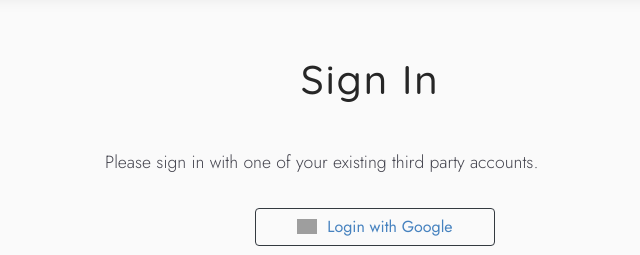
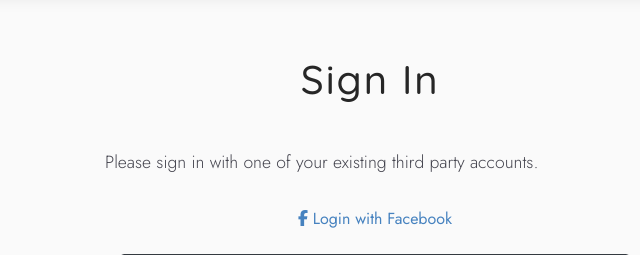
Before and after one commit to JimLynx/fundpin, a Django app: page /accounts/login/ in a window 1280 px wide. Shown: the part 121-376 px from the top of the page, without its empty margins (265-905 px from the left). Run offline with Django 3.2, Linux system fonts and the light colour scheme; parts of the project's set-up code (start-up, migrations or seed data) failed here and were passed over; some libraries are stand-ins or nearby versions; some web fonts are replaced; grey boxes are pictures that could not be loaded.

Commit message:
Update Facebook button with oauth2 for testing

```diff
--- a/templates/allauth/account/login.html
+++ b/templates/allauth/account/login.html
@@ -1,8 +1,9 @@
 {% extends "account/base.html" %}
 
 {% load i18n %}
-{% load account socialaccount %}
+
 {% load socialaccount %}
+{% providers_media_js %}
 
 {% block head_title %}{% trans "Sign In" %}{% endblock %}
 
@@ -23,13 +24,16 @@
 
     <div class="socialaccount_providers">
         <!-- facebook login -->
-
+        <div class="col">
+            <a href="{% provider_login_url "facebook" method="oauth2" %}" class="btn btn-block btn-social btn-facebook mx-auto my-2 text-center">
+                <span class="fa fa-facebook"></span>
+                             Login with Facebook
+               </a>
         </div>
         <!-- google login -->
         <div class="col text-center my-2">
-            <a title="Google" class="socialaccount_provider google btn btn-outline-dark my-2" role="button"
-                style="text-transform:none; width: 240px;;" href="/accounts/google/login/?process=login">
-                <img width="20px" style="margin-bottom:3px; margin-right:5px" alt="Google sign-in"
+            <a title="Google" class="socialaccount_provider google btn btn-outline-dark my-2" role="button" href="/accounts/google/login/?process=login">
+                <img alt="Google sign-in"
                     src="https://upload.wikimedia.org/wikipedia/commons/thumb/5/53/Google_%22G%22_Logo.svg/512px-Google_%22G%22_Logo.svg.png" />
                 Login with Google
             </a>
```
